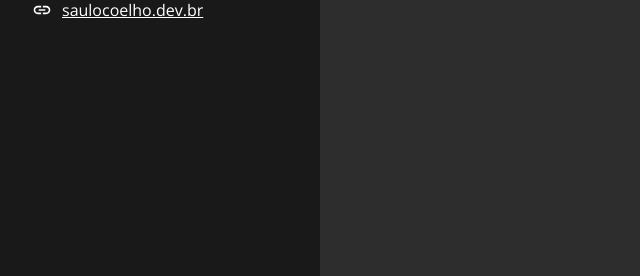
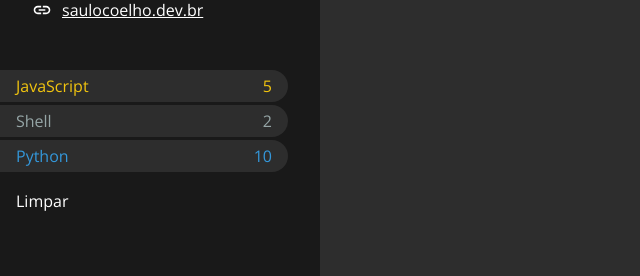
Before and after one commit to Sau1o/APIGitHub, a React (Create React App) app: page /repositories in a window 1280 px wide. Shown: the part 380-656 px from the top of the page, without its empty margins (0-640 px from the left). Built offline with nearby package versions, Linux system fonts and the light colour scheme.

Commit message:
criado filtros

```diff
--- /dev/null
+++ b/src/pages/RepositoriesPage/Filter/index.js
@@ -0,0 +1,26 @@
+import React from 'react';
+
+import { Container, Selector, Cleaner } from './styles';
+
+const Filter = () => {
+  const langs = [
+    { name: 'JavaScript', count: 5, color: '#f1c40f' },
+    { name: 'Shell', count: 2, color: '#95a5a6' },
+    { name: 'Python', count: 10, color: '#3498db' },
+  ];
+
+  const selectors = langs.map(({ name, count, color }) => (
+    <Selector key={name.toLocaleLowerCase()} color={color}>
+      <span>{name}</span>
+      <span>{count}</span>
+    </Selector>
+  ));
+
+  return (
+    <Container>
+      {selectors}
+      <Cleaner>Limpar</Cleaner>
+    </Container>
+  );
+};
+export default Filter;
--- /dev/null
+++ b/src/pages/RepositoriesPage/Filter/styles.js
@@ -0,0 +1,63 @@
+import styled from 'styled-components';
+
+export const Container = styled.div`
+  display: grid;
+  grid-template-columns: auto;
+  gap: 0.2rem;
+  margin: 1rem auto;
+  padding-right: 2rem;
+
+  @media screen and (max-width: ${(props) => props.theme.breakpoints.md}) {
+    grid-template-columns: auto auto;
+    gap: 0.8rem;
+    padding: 0 1rem;
+  }
+`;
+
+export const Selector = styled.button`
+  display: flex;
+  align-items: center;
+  justify-content: space-between;
+  background: ${(props) => props.theme.colors.container};
+  color: ${(props) => props.color || props.theme.colors.text};
+  width: 100%;
+  min-height: 2rem;
+  border: none;
+  border-top-right-radius: 20px;
+  border-bottom-right-radius: 20px;
+  transition: background 0.3s, transform 0.3s;
+  padding: 0 1rem;
+
+  &:hover,
+  &.selected {
+    background: ${(props) => props.color || props.theme.colors.light};
+    color: ${(props) =>
+      props.color ? props.theme.colors.white : props.theme.colors.black};
+    transform: translateX(5px) scale(1.02);
+  }
+
+  @media screen and (max-width: ${(props) => props.theme.breakpoints.md}) {
+    border-radius: 20px;
+    &:hover,
+    &.selected {
+      transform: translateX(0) scale(1.02);
+    }
+  }
+`;
+
+export const Cleaner = styled.button`
+  background: transparent;
+  color: ${(props) => props.theme.colors.text};
+  border: none;
+  text-align: left;
+  padding: 1rem;
+
+  &:hover {
+    color: rgba(255, 255, 255, 0.5);
+  }
+
+  @media screen and (max-width: ${(props) => props.theme.breakpoints.md}) {
+    text-align: center;
+    padding: 0 1rem;
+  }
+`;
--- a/src/pages/RepositoriesPage/index.js
+++ b/src/pages/RepositoriesPage/index.js
@@ -1,6 +1,7 @@
 import React from 'react';
 
 import Profile from './Profile';
+import Filter from './Filter';
 
 import { Container, Sidebar, Main } from './styles';
 
@@ -8,6 +9,7 @@
   <Container>
     <Sidebar>
       <Profile />
+      <Filter />
     </Sidebar>
     <Main>Main</Main>
   </Container>
```
